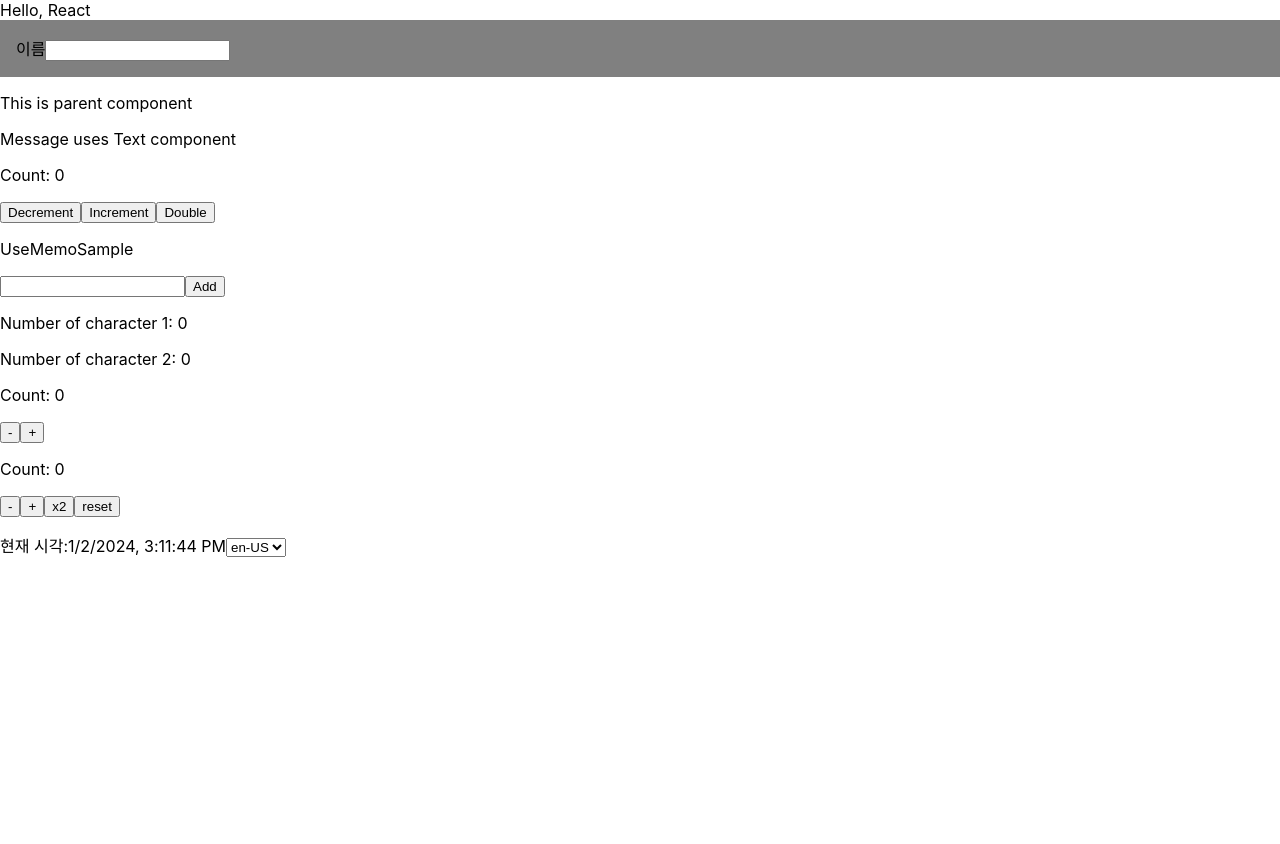
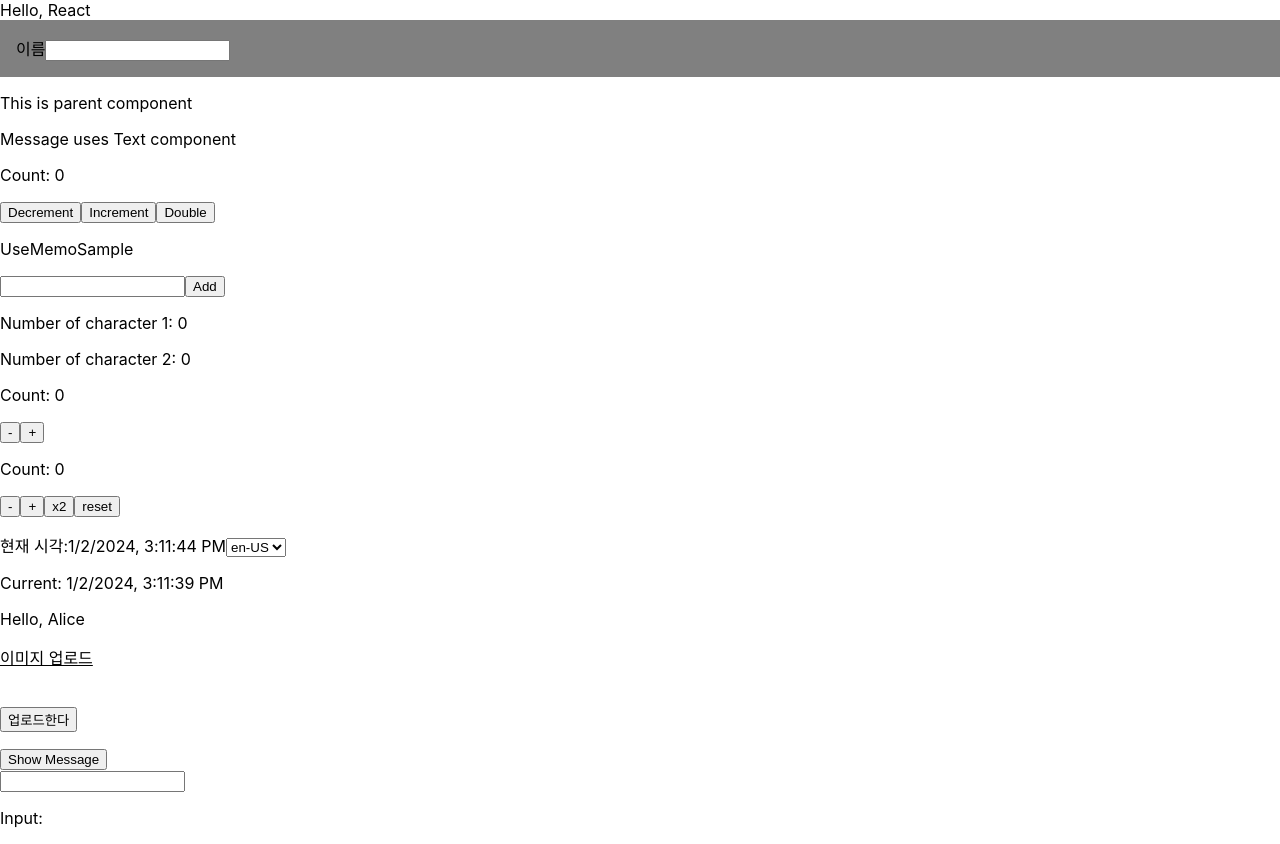
Before and after one commit to 4roring/react-ts-nextjs-book, a React (Create React App) app in the folder react-ts-part/: page / in a window 1280 px wide. Before the commit the page ends 800 px from the top, so only its background shows below. Built offline with nearby package versions, Linux system fonts and the light colour scheme.

Commit message:
react part end

```diff
--- a/react-ts-part/src/components/Clock.tsx
+++ b/react-ts-part/src/components/Clock.tsx
@@ -1,4 +1,4 @@
-import { useState, useEffect } from "react";
+import { useState, useEffect, useLayoutEffect } from "react";
 
 const UPDATE_CYCLE = 1000;
 const KEY_LOCALE = "KEY_LOCALE";
@@ -43,7 +43,7 @@ const Clock = () => {
   }, []);
 
   // 로케일 변경시 로컬 스토리지 값 저장
-  useEffect(() => {
+  useLayoutEffect(() => {
     localStorage.setItem(KEY_LOCALE, locale);
   }, [locale]);
 
--- /dev/null
+++ b/react-ts-part/src/components/Context.tsx
@@ -0,0 +1,39 @@
+import React, { useContext } from "react";
+
+type User = {
+  id: number;
+  name: string;
+};
+
+const UserContext = React.createContext<User | null>(null);
+
+const GrandChild = () => {
+  const user = useContext(UserContext);
+  return user !== null ? <p>Hello, {user.name}</p> : null;
+};
+
+const Child = () => {
+  const now = new Date();
+
+  return (
+    <div>
+      <p>Current: {now.toLocaleString()}</p>
+      <GrandChild />
+    </div>
+  );
+};
+
+const ContextUI = () => {
+  const user: User = {
+    id: 1,
+    name: "Alice",
+  };
+
+  return (
+    <UserContext.Provider value={user}>
+      <Child />
+    </UserContext.Provider>
+  );
+};
+
+export default ContextUI;
--- /dev/null
+++ b/react-ts-part/src/components/CustomHook.tsx
@@ -0,0 +1,24 @@
+import React, { useState, useCallback, useDebugValue } from "react";
+
+const useInput = () => {
+  const [state, setState] = useState("");
+  const onChange = useCallback((e: React.ChangeEvent<HTMLInputElement>) => {
+    setState(e.target.value);
+  }, []);
+
+  useDebugValue(`Input: ${state}`);
+
+  return [state, onChange] as const;
+};
+
+const CustomInput = () => {
+  const [text, onChangeText] = useInput();
+  return (
+    <div>
+      <input type="text" value={text} onChange={onChangeText} />
+      <p>Input: {text}</p>
+    </div>
+  );
+};
+
+export default CustomInput;
--- /dev/null
+++ b/react-ts-part/src/components/ImageUploader.tsx
@@ -0,0 +1,52 @@
+import React, { useState, useRef } from "react";
+
+const sleep = (ms: number) => new Promise((resolve) => setTimeout(resolve, ms));
+
+const UPLOAD_DELAY = 5000;
+
+const ImageUploader = () => {
+  const inputImageRef = useRef<HTMLInputElement | null>(null);
+  const fileRef = useRef<File | null>(null);
+  const [message, setMessage] = useState<string | null>("");
+
+  const onClickText = () => {
+    if (inputImageRef.current !== null) {
+      inputImageRef.current.click();
+    }
+  };
+
+  const onChangeImage = (e: React.ChangeEvent<HTMLInputElement>) => {
+    const files = e.target.files;
+    if (files !== null && files.length > 0) {
+      fileRef.current = files[0];
+    }
+  };
+
+  const onClickUpload = async () => {
+    if (fileRef.current !== null) {
+      setMessage(`${fileRef.current.name} upload start`);
+      await sleep(UPLOAD_DELAY);
+      setMessage(`${fileRef.current.name} has been successfully uploaded`);
+    }
+  };
+
+  return (
+    <div>
+      <p style={{ textDecoration: "underline" }} onClick={onClickText}>
+        이미지 업로드
+      </p>
+      <input
+        ref={inputImageRef}
+        type="file"
+        accept="image/*"
+        onChange={onChangeImage}
+        style={{ visibility: "hidden" }}
+      />
+      <br />
+      <button onClick={onClickUpload}>업로드한다</button>
+      {message !== null && <p>{message}</p>}
+    </div>
+  );
+};
+
+export default ImageUploader;
--- /dev/null
+++ b/react-ts-part/src/components/Imperative.tsx
@@ -0,0 +1,33 @@
+import React, { useState, useRef, useImperativeHandle } from "react";
+
+const Child = React.forwardRef((props, ref) => {
+  const [message, setMessage] = useState<string | null>(null);
+
+  useImperativeHandle(ref, () => ({
+    showMessage: () => {
+      const date = new Date();
+      const message = `Hello, it's ${date.toLocaleDateString()} now`;
+      setMessage(message);
+    },
+  }));
+
+  return <div>{message !== null ? <p>{message}</p> : null}</div>;
+});
+
+const Imperative = () => {
+  const childRef = useRef<{ showMessage: () => void }>(null);
+  const onClick = () => {
+    if (childRef.current !== null) {
+      childRef.current.showMessage();
+    }
+  };
+
+  return (
+    <div>
+      <button onClick={onClick}>Show Message</button>
+      <Child ref={childRef} />
+    </div>
+  );
+};
+
+export default Imperative;
--- a/react-ts-part/src/index.tsx
+++ b/react-ts-part/src/index.tsx
@@ -11,6 +11,10 @@ import Counter from "./components/Counter";
 import Parent from "./components/Parent";
 import UseMemoSample from "./components/UseMemoSample";
 import Clock from "./components/Clock";
+import ContextUI from "./components/Context";
+import ImageUploader from "./components/ImageUploader";
+import Imperative from "./components/Imperative";
+import CustomInput from "./components/CustomHook";
 
 // const root = ReactDOM.createRoot(
 //   document.getElementById('root') as HTMLElement
@@ -30,6 +34,10 @@ ReactDOM.render(
     <UseMemoSample />
     <Counter initalValue={0} />
     <Clock />
+    <ContextUI />
+    <ImageUploader />
+    <Imperative />
+    <CustomInput />
   </React.StrictMode>,
   document.getElementById("root")
 );
```
